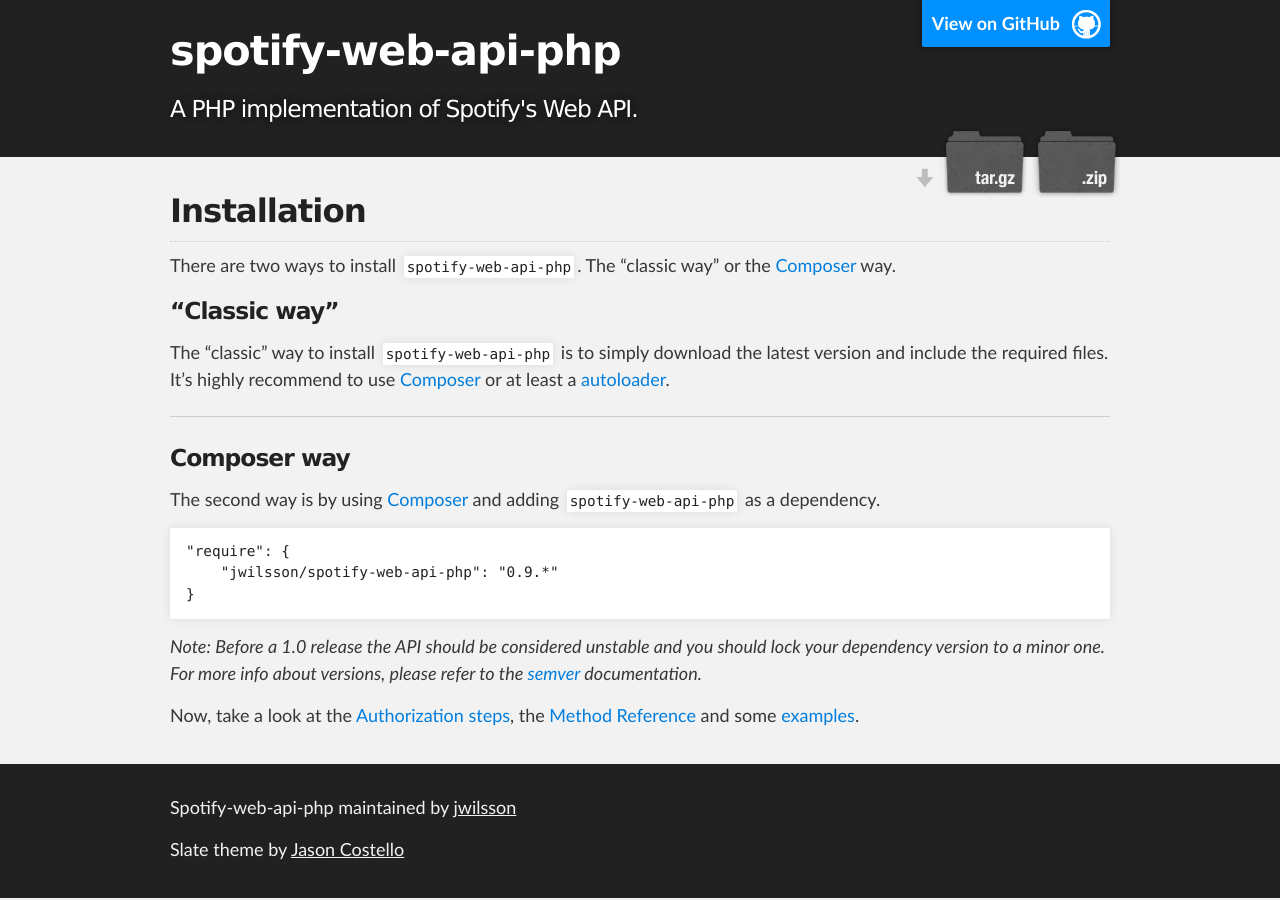
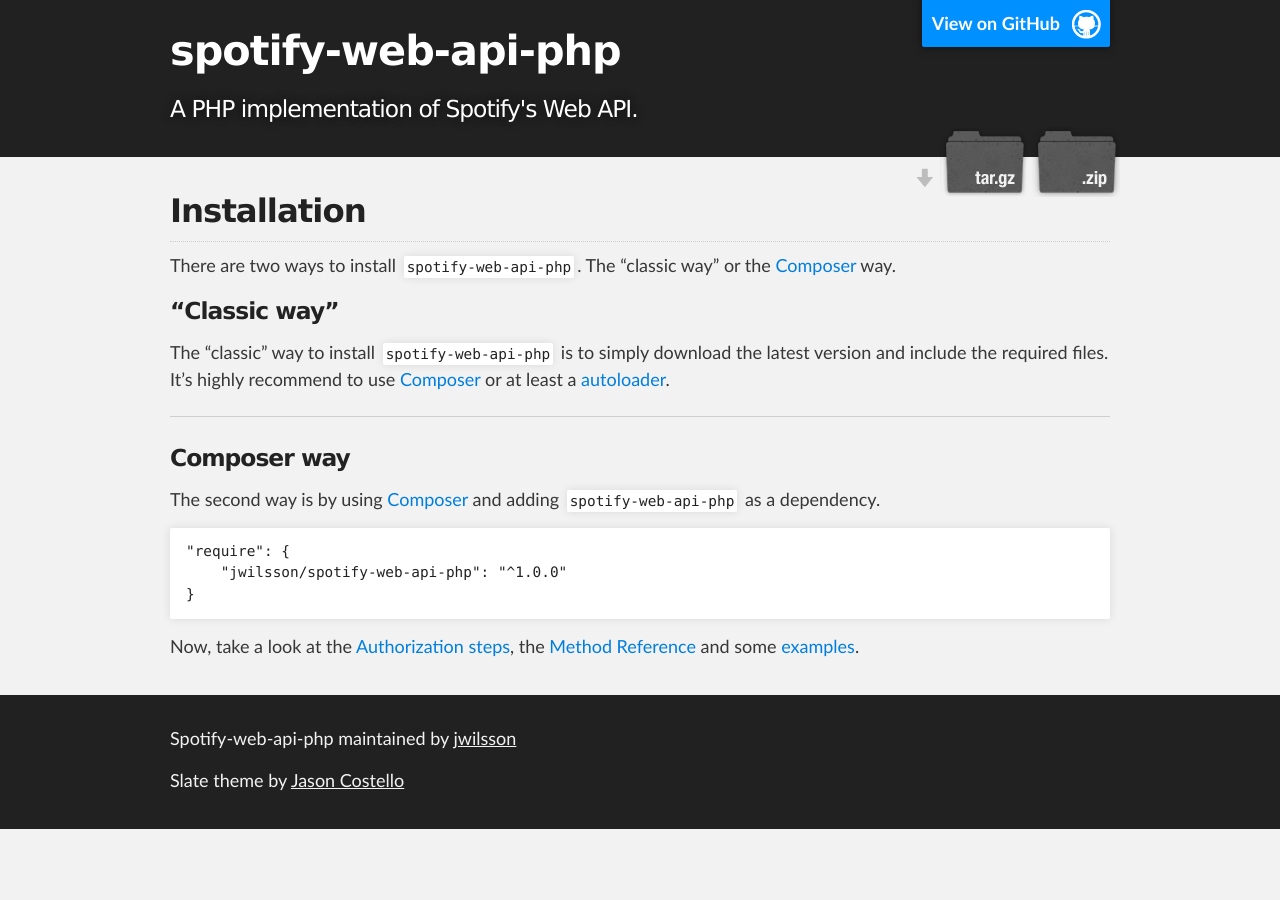
Before and after one commit to jwilsson/spotify-web-api-php, a Jekyll site: the page built from index.md, in a window 1280 px wide. Built offline with Jekyll 4.4.1, drawn with Linux system fonts in a browser that asks for light colours.

Commit message:
Update installation instructions for 1.0

```diff
--- a/index.md
+++ b/index.md
@@ -13,9 +13,7 @@ It's highly recommend to use [Composer](https://getcomposer.org/) or at least a
 The second way is by using [Composer](https://getcomposer.org/) and adding `spotify-web-api-php` as a dependency.
 
     "require": {
-        "jwilsson/spotify-web-api-php": "0.9.*"
+        "jwilsson/spotify-web-api-php": "^1.0.0"
     }
 
-*Note: Before a 1.0 release the API should be considered unstable and you should lock your dependency version to a minor one. For more info about versions, please refer to the [semver](http://semver.org/) documentation.*
-
 Now, take a look at the [Authorization steps](authorization.html), the [Method Reference]({{ site.baseurl }}/method-reference/) and some [examples]({{ site.baseurl }}/examples/).
```
